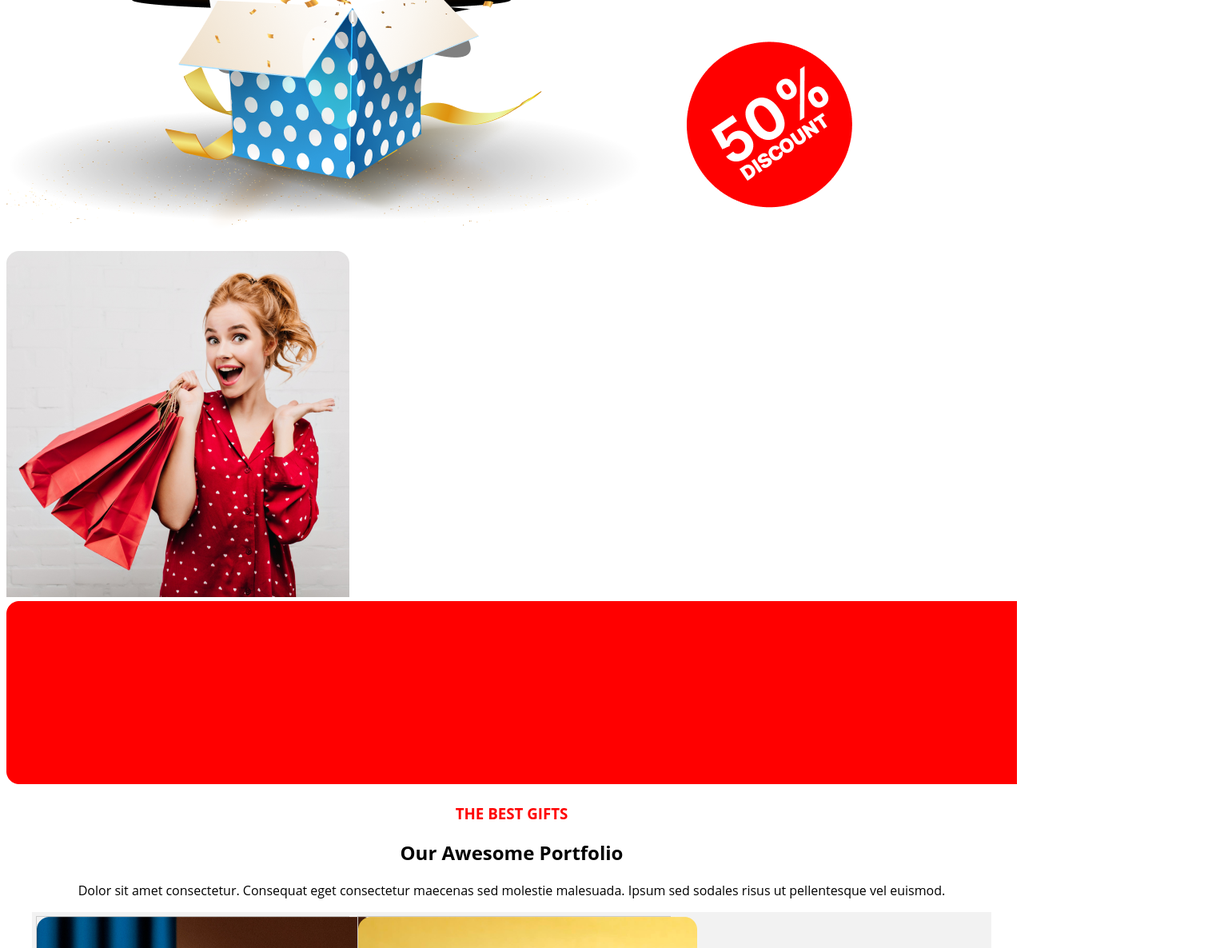
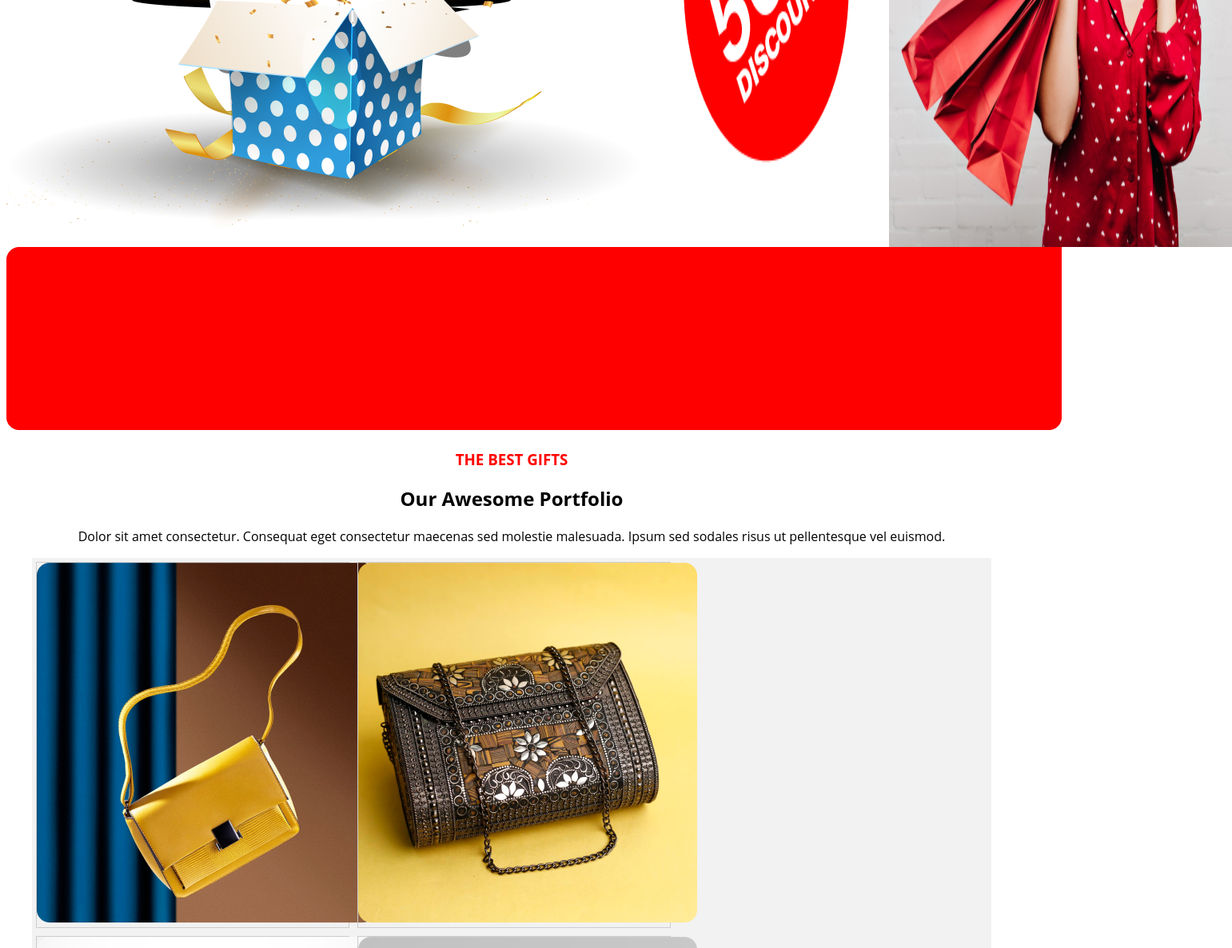
Before and after one commit to mishuhossain66439/assignment-file, a plain HTML site: page index.html in a window 1280 px wide. Shown: the part 3007-4193 px from the top of the page at 80% size, 1541 px wide, since content can reach past the window. Drawn offline with Linux system fonts and the light colour scheme.

Commit message:
update data

```diff
--- a/index.html
+++ b/index.html
@@ -64,8 +64,8 @@
     <img src="resources/group 75.png">
     <img src="resources/group 44.png">
     <img src="resources/Rectangle 1.png">
-    <img src="resources/Rectangle 2.png">
    </div>
+   <div class="div-img"> <img src="resources/Rectangle 2.png"></div>
    <div>
    <h3 class="gft-titles">THE BEST GIFTS</h3>
    <h2 class="git-label">Our Awesome Portfolio</h2>
--- a/style/newyear.css
+++ b/style/newyear.css
@@ -131,8 +131,8 @@ body{
 }
 .image-merge{
     margin: 0;
-    max-width: fit-content;
-    overflow: auto;
+    width: auto;
+    display: flex;
 
 }
 .gft-titles{
```
